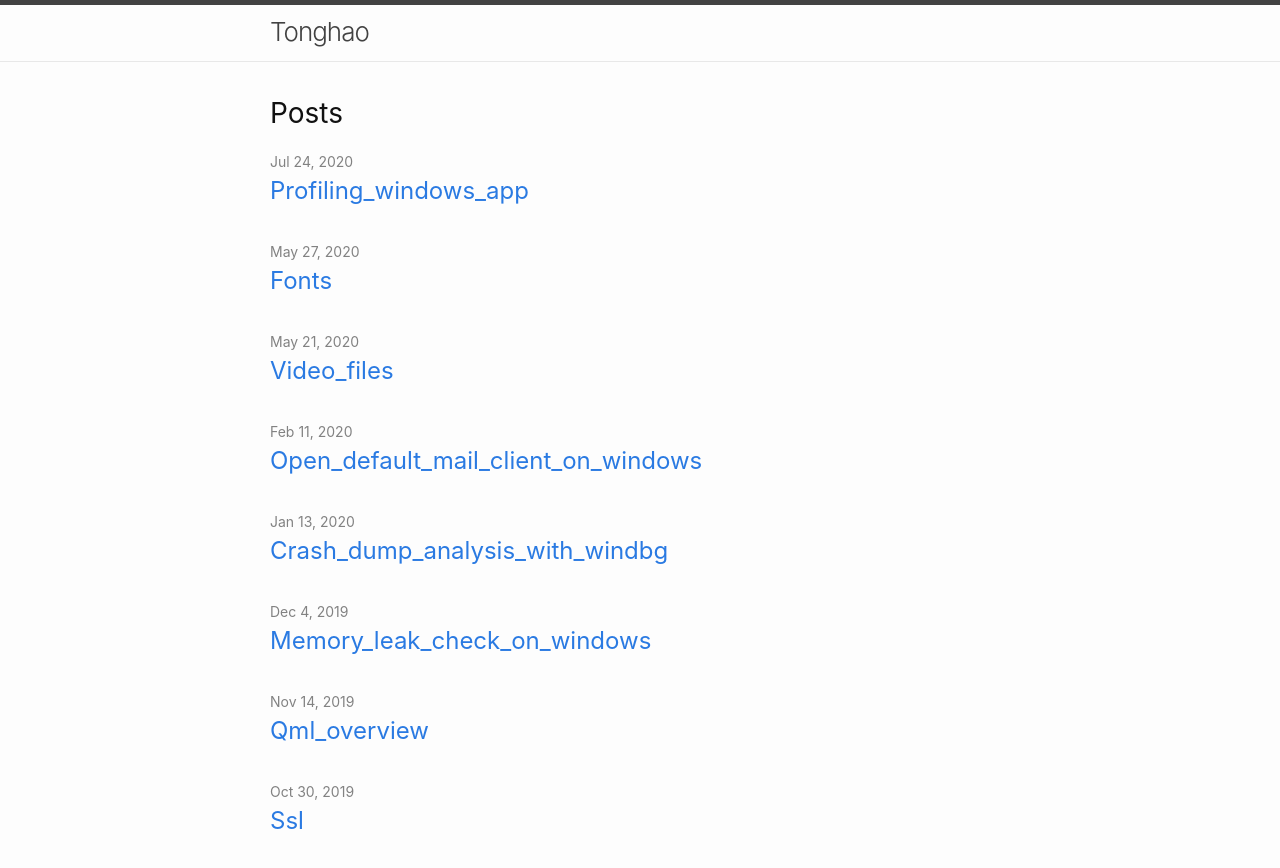
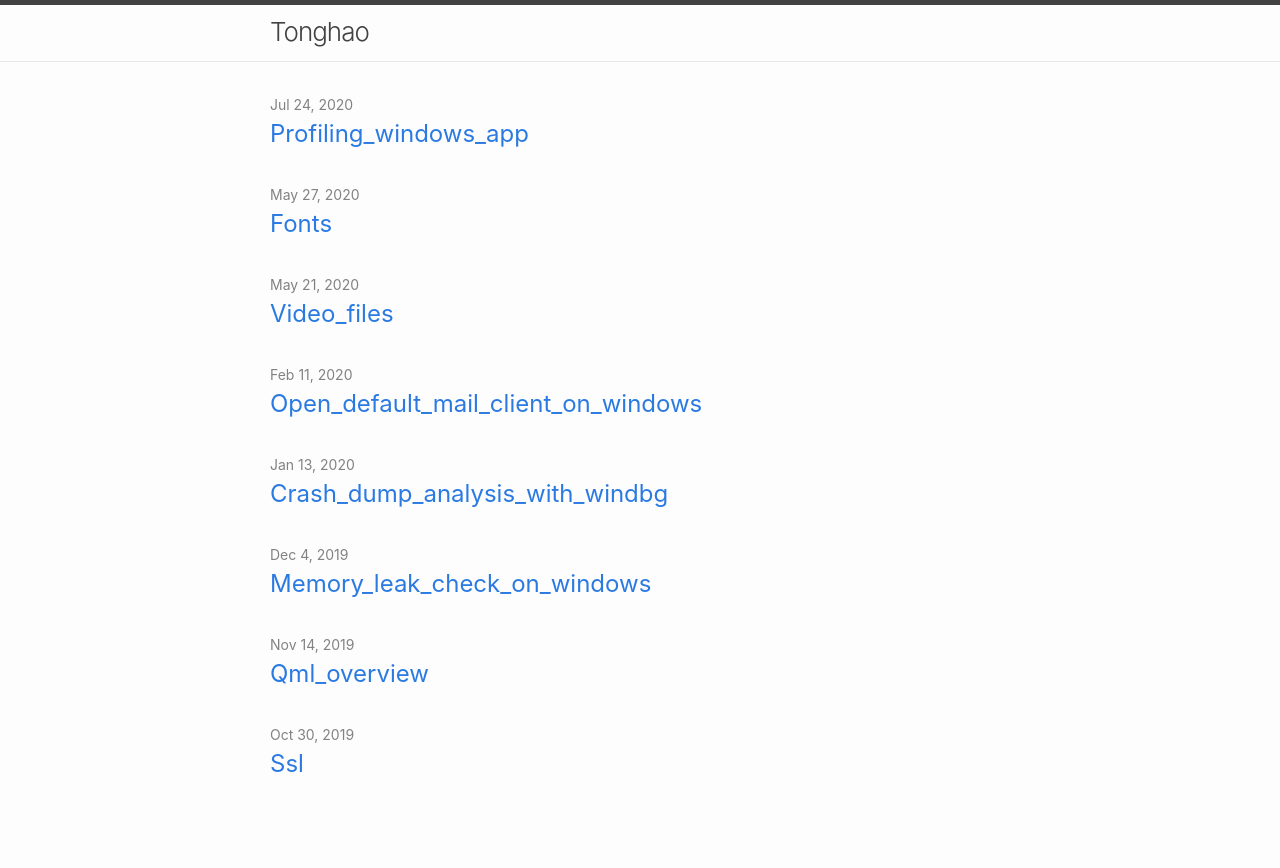
Before and after one commit to maidamai0/maidamai0.github.io, a Jekyll site: the page built from index.md, in a window 1280 px wide. Shown: the top 868 px of the page. Built offline with Jekyll 4.4.1, drawn with Linux system fonts in a browser that asks for light colours.

Commit message:
fix: ♻️ Make page list optional

```diff
--- a/_layouts/home.html
+++ b/_layouts/home.html
@@ -10,7 +10,9 @@
   {{ content }}
 
   {%- if site.posts.size > 0 -%}
-    <h2 class="post-list-heading">{{ page.list_title | default: "Posts" }}</h2>
+    {%- if page.list_title -%}
+    <h2 class="post-list-heading">{{ page.list_title }}</h2>
+    {%- endif -%}
     <ul class="post-list">
       {%- for post in site.posts -%}
       <li>
```
